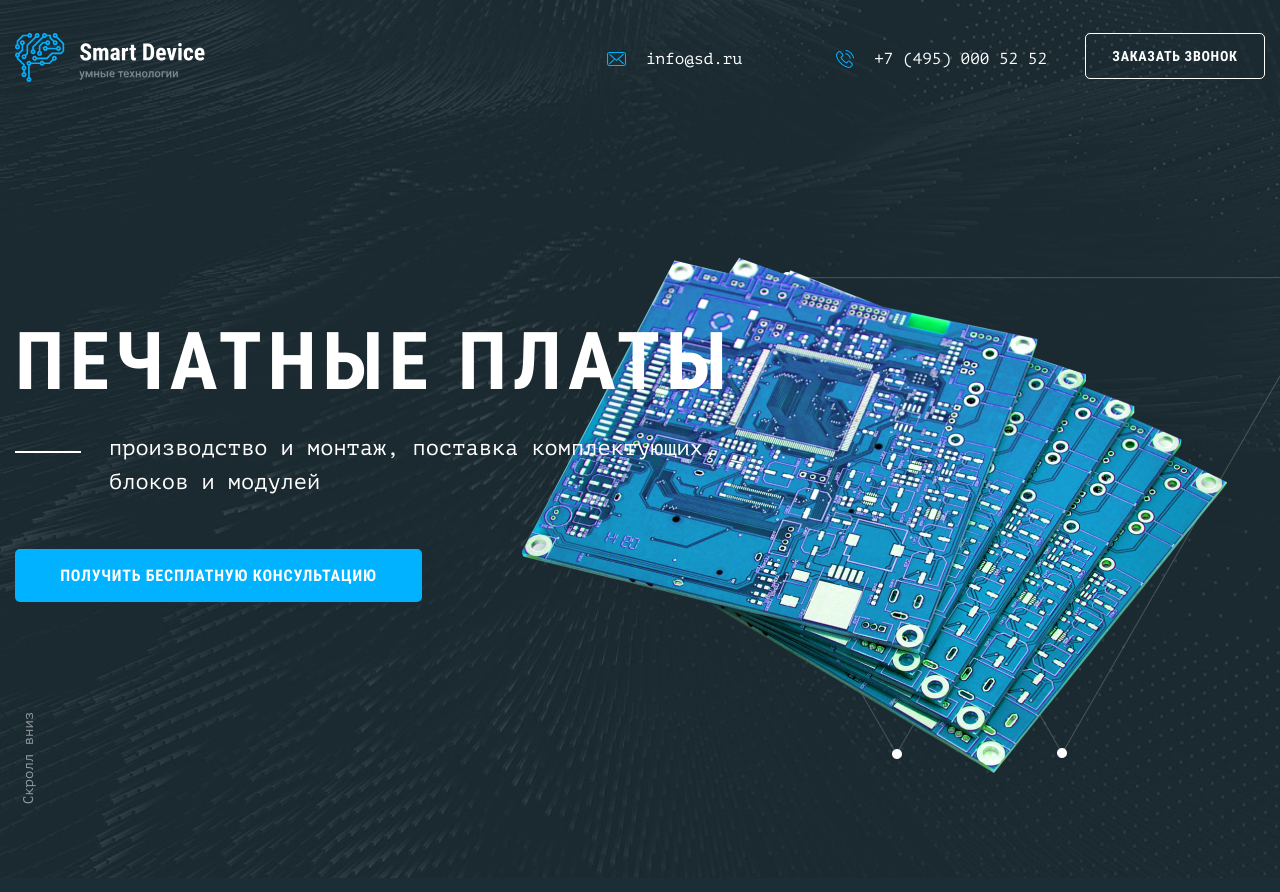
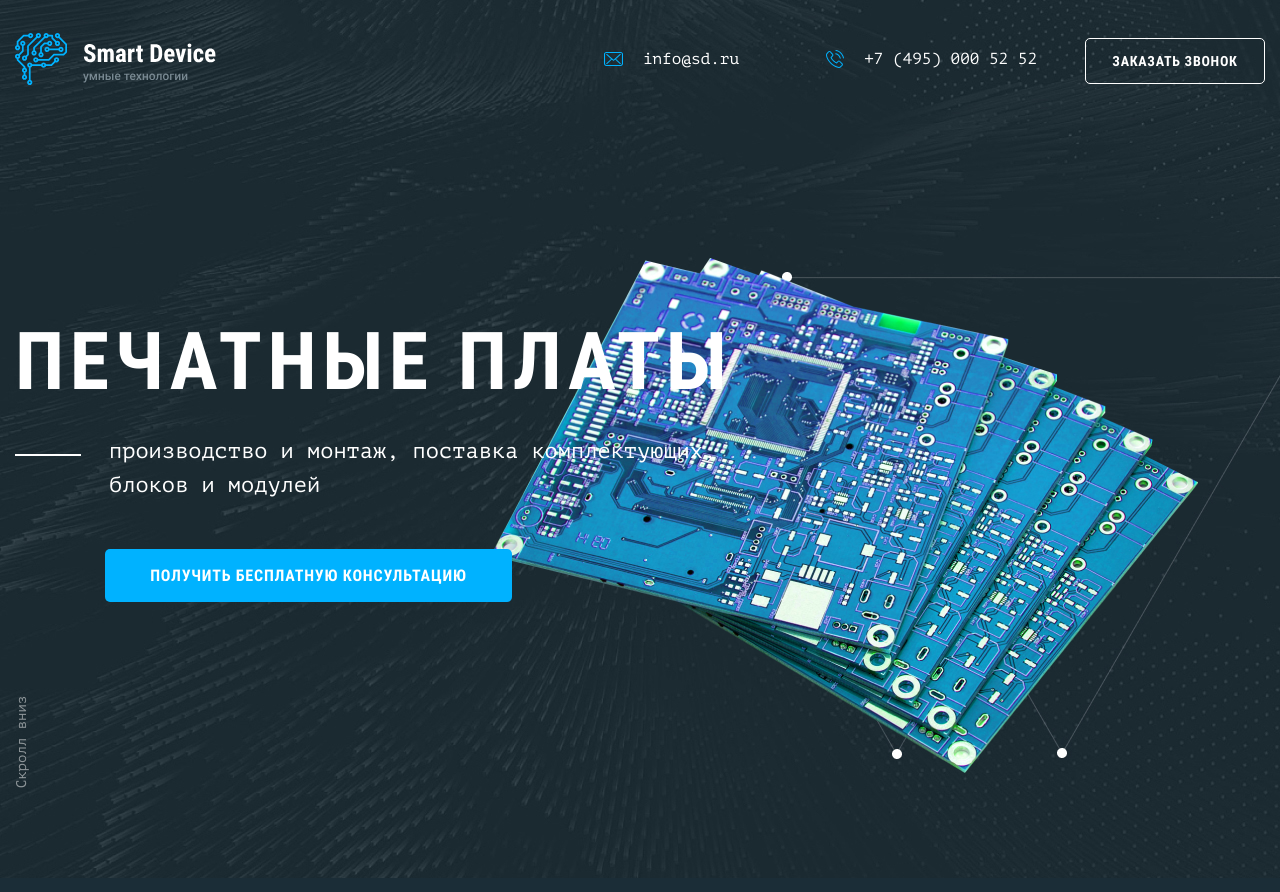
Before and after one commit to madekot/-Smart-Device, a website: page source/index.html in a window 1280 px wide. Drawn offline with nearby package versions, Linux system fonts and the light colour scheme; files that its build step writes are made by us from their sources.

Commit message:
делает Pixel Perfect десктопной версии шапки

```diff
--- a/source/sass/blocks/header-product.scss
+++ b/source/sass/blocks/header-product.scss
@@ -1,3 +1,8 @@
+.header-product {
+  display: flex;
+  flex-direction: column;
+}
+
 .header-product__title {
   margin-top: 0;
   margin-bottom: 0;
@@ -17,6 +22,7 @@
 .header-product__description {
   position: relative;
 
+  margin-top: 25px;
   margin-bottom: 0;
   padding-left: 94px;
 
@@ -42,8 +48,11 @@
 }
 
 .header-product__button {
+  align-self: flex-start;
+
   min-width: 407px;
-  margin-top: 50px;
+  margin-top: 47px;
+  margin-left: 90px;
   padding-top: 17px;
   padding-bottom: 17px;
 }
--- a/source/sass/blocks/header.scss
+++ b/source/sass/blocks/header.scss
@@ -11,14 +11,14 @@
   background-image: url("../img/chip-desktop@1x.png"),
   url("../img/bg-header-desktop@1x.jpg");
   background-repeat: no-repeat;
-  background-position: top 258px right 9.218%,
+  background-position: top 258px right 14.218%,
   center top;
 }
 
 .header__content {
   position: relative;
 
-  max-width: 1411px;
+  max-width: 1441px;
   margin-right: auto;
   margin-left: auto;
   padding-right: 15px;
@@ -38,9 +38,10 @@
 }
 
 .site-list__button {
+  margin-top: 5px;
   min-width: 180px;
   min-height: 45px;
-  margin-left: 38px;
+  margin-left: 48px;
 }
 
 .header__logo {
@@ -49,7 +50,7 @@
 }
 
 .header__site-list {
-  min-width: 440px;
+  min-width: 433px;
   margin-left: auto;
   // padding-top: 14px;
 }
@@ -62,8 +63,8 @@
 
 .header__link {
   position: absolute;
-  bottom: 36px;
-  left: -17px;
+  bottom: 52px;
+  left: -24px;
 
   transform: rotate(-90deg);
 
--- a/source/sass/blocks/logo.scss
+++ b/source/sass/blocks/logo.scss
@@ -1,3 +1,7 @@
+
+.logo__image {
+  width: 100%;
+}
 
 @media (max-width: 767px) {
   .logo {
@@ -5,6 +9,7 @@
 
     width: 38px;
     height: 38px;
+
     clip-path: polygon(0 0, 38px 0, 38px 100%, 0% 100%);
   }
 
```
